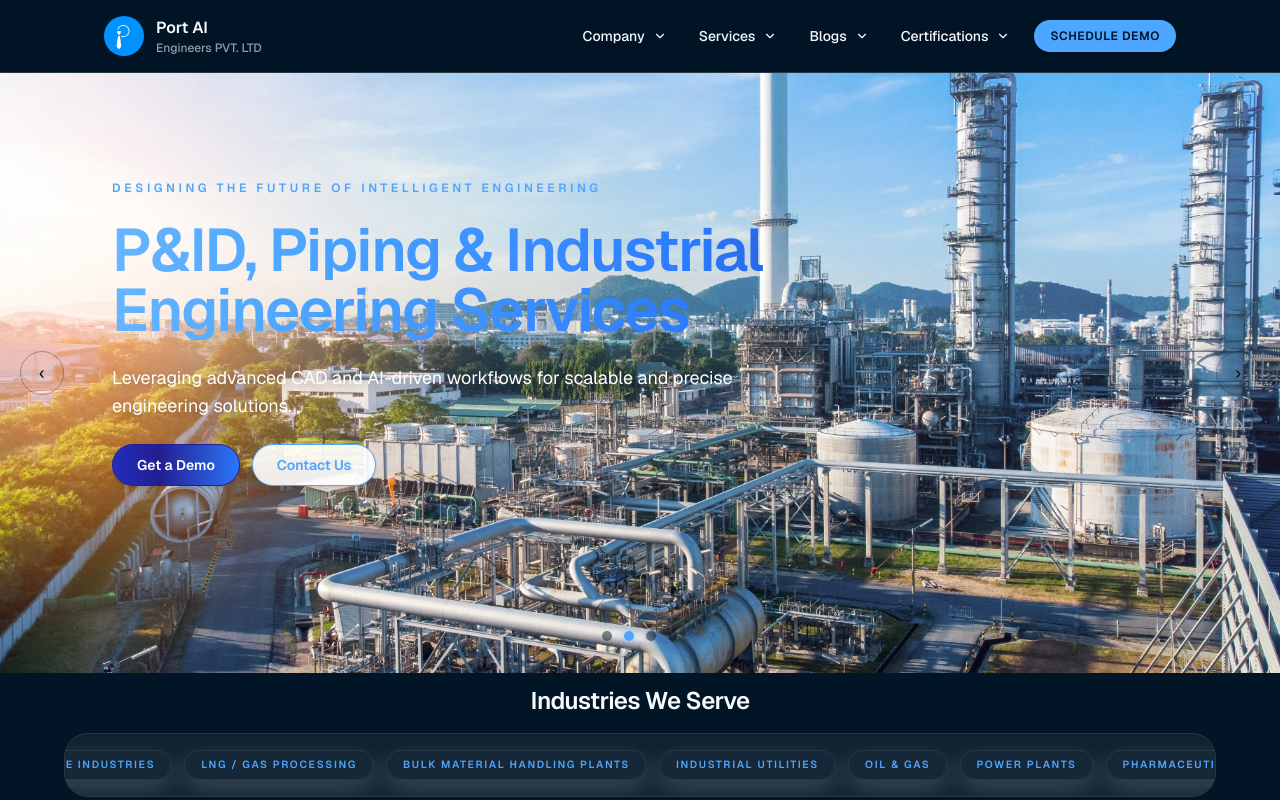
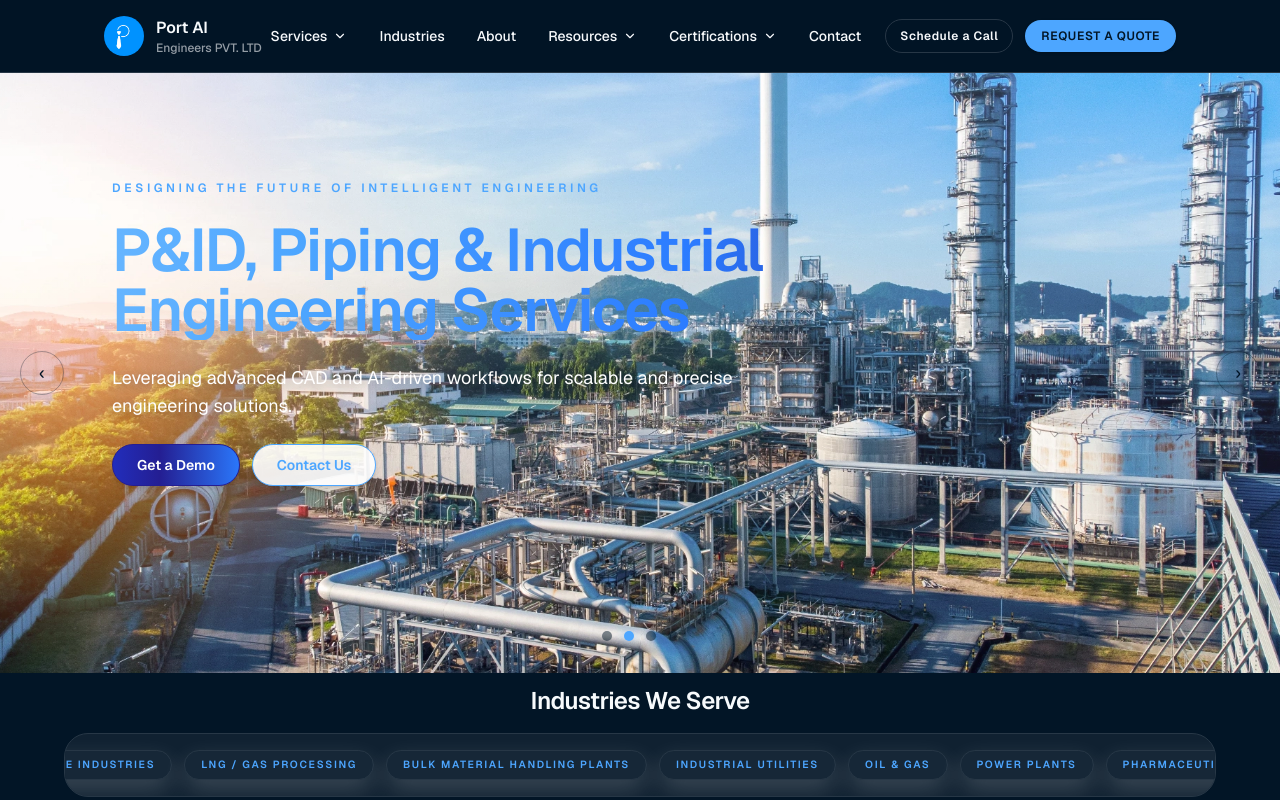
Before and after one commit to RamojiSai/portaiengineers, a Next.js app: page / in a window 1280 px wide. Shown: the top 800 px of the page. Built offline with nearby package versions, Linux system fonts and the light colour scheme.

Commit message:
SEO/UI: humanize global navigation and footer

```diff
--- a/src/components/layout/Header.tsx
+++ b/src/components/layout/Header.tsx
@@ -5,15 +5,18 @@ import Link from "next/link";
 import { usePathname } from "next/navigation";
 import { useEffect, useState } from "react";
 
-const navItems = [
-  {
-    label: "Company",
-    href: "/#about",
-    items: [
-      { label: "About Us", href: "/#about" },
-      { label: "Contact Us", href: "/contact/" },
-    ],
-  },
+type NavEntry = {
+  label: string;
+  href: string;
+};
+
+type NavItem = {
+  label: string;
+  href: string;
+  items?: NavEntry[];
+};
+
+const navItems: NavItem[] = [
   {
     label: "Services",
     href: "/services/",
@@ -26,22 +29,34 @@ const navItems = [
     ],
   },
   {
-    label: "Blogs",
+    label: "Industries",
+    href: "/#industries",
+  },
+  {
+    label: "About",
+    href: "/#about",
+  },
+  {
+    label: "Resources",
     href: "/blogs/",
     items: [
-      { label: "All Blogs", href: "/blogs/" },
-      { label: "Inside Port AI Engineers", href: "/blogs/all/" },
-      { label: "Engineering Blogs", href: "/blogs/engineers-blog/" },
+      { label: "All Resources", href: "/blogs/" },
+      { label: "Engineering Insights", href: "/blogs/engineers-blog/" },
+      { label: "Company Updates", href: "/blogs/all/" },
     ],
   },
   {
     label: "Certifications",
-    href: "/blogs/",
+    href: "/blogs/iso-9001-2015/",
     items: [
-      { label: "ISO Certified", href: "/blogs/iso-9001-2015/" },
-      { label: "Startup INDIA Certified", href: "/blogs/startup-certified/" },
+      { label: "ISO 9001:2015 Certified", href: "/blogs/iso-9001-2015/" },
+      { label: "Startup India Certified", href: "/blogs/startup-certified/" },
     ],
-  }
+  },
+  {
+    label: "Contact",
+    href: "/contact/",
+  },
 ];
 
 export default function Header() {
@@ -123,23 +138,48 @@ export default function Header() {
         </Link>
 
         <div className="hidden items-center gap-6 md:flex">
-          <nav className="flex items-center gap-8 text-sm font-medium text-[var(--color-text)]">
+          <nav className="flex items-center gap-6 text-sm font-medium text-[var(--color-text)] lg:gap-8">
             {navItems.map((item) => {
+              const hasDropdown = Boolean(item.items && item.items.length > 0);
               const isServicesItem = item.label === "Services";
               const isActive = isServicesItem
                 ? pathname.startsWith("/services")
-                : item.items.some((entry) => pathname.startsWith(entry.href));
+                : hasDropdown
+                  ? item.items!.some((entry) =>
+                      entry.href === "/blogs/"
+                        ? pathname === "/blogs" || pathname === "/blogs/"
+                        : pathname.startsWith(entry.href)
+                    )
+                  : item.href.startsWith("/#")
+                    ? false
+                    : pathname.startsWith(item.href);
+
+              if (!hasDropdown) {
+                return (
+                  <Link
+                    key={item.label}
+                    href={item.href}
+                    className={`transition-colors duration-300 hover:text-[var(--color-primary)] ${
+                      isActive ? "text-[var(--color-primary)]" : ""
+                    }`}
+                  >
+                    {item.label}
+                  </Link>
+                );
+              }
 
               return (
                 <div key={item.label} className="group relative">
                   <Link
                     href={item.href}
-                    className={`flex items-center gap-2 transition-colors duration-300 hover:text-[var(--color-primary)] ${isActive ? "text-[var(--color-primary)]" : ""
+                    className={`flex items-center gap-1.5 transition-colors duration-300 hover:text-[var(--color-primary)] ${
+                      isActive ? "text-[var(--color-primary)]" : ""
                     }`}
                   >
                     {item.label}
                     <span
-                      className={`transition-transform duration-300 group-hover:rotate-180 ${isActive ? "rotate-180" : ""
+                      className={`transition-transform duration-300 group-hover:rotate-180 ${
+                        isActive ? "rotate-180" : ""
                       }`}
                     >
                       <svg
@@ -159,7 +199,7 @@ export default function Header() {
                   <div className="pointer-events-none absolute left-0 top-full z-30 pt-3 opacity-0 transition-all duration-300 group-hover:pointer-events-auto group-hover:opacity-100">
                     <div className="w-60 translate-y-2 rounded-2xl bg-[color-mix(in_srgb,var(--color-bg)_85%,transparent)] p-4 text-sm text-[var(--color-text)] shadow-[0_16px_30px_var(--color-card-shadow)] backdrop-blur-lg transition-all duration-300 group-hover:translate-y-0">
                       <div className="flex flex-col gap-2">
-                        {item.items.map((entry) => {
+                        {item.items!.map((entry) => {
                           const entryHash = entry.href.split("#")[1];
                           const entryBase = entry.href.split("#")[0];
 
@@ -167,13 +207,16 @@ export default function Header() {
                             ? isEngineeringServicesPage
                               ? (activeSection ?? "engineering-flow") === entryHash
                               : pathname.startsWith(entryBase)
+                            : entry.href === "/blogs/"
+                              ? pathname === "/blogs" || pathname === "/blogs/"
                               : pathname.startsWith(entryBase);
 
                           return (
                             <Link
                               key={entry.label}
                               href={entry.href}
-                              className={`rounded-lg px-3 py-2 transition-colors duration-300 hover:bg-[color-mix(in_srgb,var(--color-bg)_70%,transparent)] hover:text-[var(--color-primary)] ${isEntryActive
+                              className={`rounded-lg px-3 py-2 transition-colors duration-300 hover:bg-[color-mix(in_srgb,var(--color-bg)_70%,transparent)] hover:text-[var(--color-primary)] ${
+                                isEntryActive
                                   ? "bg-[color-mix(in_srgb,var(--color-bg)_70%,transparent)] text-[var(--color-primary)]"
                                   : ""
                               }`}
@@ -189,14 +232,22 @@ export default function Header() {
               );
             })}
           </nav>
+          <div className="flex items-center gap-3">
             <a
               href="https://calendar.app.google/4EDU6NFyWQLtrG91A"
               target="_blank"
               rel="noopener noreferrer"
+              className="hidden items-center justify-center rounded-full border border-[var(--color-border)] px-3.5 py-2 text-xs font-semibold tracking-wider text-[var(--color-text)] transition-all duration-300 hover:border-[var(--color-primary)] hover:text-[var(--color-primary)] lg:inline-flex"
+            >
+              Schedule a Call
+            </a>
+            <Link
+              href="/contact/"
               className="inline-flex items-center justify-center rounded-full bg-[var(--color-primary)] px-4 py-2 text-xs font-semibold uppercase tracking-wider text-[var(--color-on-primary)] shadow-sm transition-all duration-300 hover:opacity-95 hover:shadow-md"
             >
-            Schedule Demo
-          </a>
+              Request a Quote
+            </Link>
+          </div>
         </div>
 
         <button
@@ -237,12 +288,40 @@ export default function Header() {
           isOpen ? "max-h-[80vh] overflow-y-auto opacity-100" : "max-h-0 overflow-hidden opacity-0"
         }`}
       >
-        <nav className="flex flex-col gap-4 px-6 py-4 text-sm font-medium text-[var(--color-text)]">
+        <nav className="flex flex-col gap-3 px-6 py-4 text-sm font-medium text-[var(--color-text)]">
           {navItems.map((item) => {
+            const hasDropdown = Boolean(item.items && item.items.length > 0);
             const isServicesItem = item.label === "Services";
             const isActive = isServicesItem
               ? pathname.startsWith("/services")
-              : item.items.some((entry) => pathname.startsWith(entry.href));
+              : hasDropdown
+                ? item.items!.some((entry) =>
+                    entry.href === "/blogs/"
+                      ? pathname === "/blogs" || pathname === "/blogs/"
+                      : pathname.startsWith(entry.href)
+                  )
+                : item.href.startsWith("/#")
+                  ? false
+                  : pathname.startsWith(item.href);
+
+            if (!hasDropdown) {
+              return (
+                <div key={item.label} className="rounded-lg px-2 py-2">
+                  <Link
+                    href={item.href}
+                    onClick={() => {
+                      setIsOpen(false);
+                      setActiveMobileMenu(null);
+                    }}
+                    className={`block transition-colors duration-300 hover:text-[var(--color-primary)] ${
+                      isActive ? "text-[var(--color-primary)]" : ""
+                    }`}
+                  >
+                    {item.label}
+                  </Link>
+                </div>
+              );
+            }
 
             return (
               <div key={item.label} className="flex flex-col gap-2">
@@ -253,7 +332,8 @@ export default function Header() {
                       setIsOpen(false);
                       setActiveMobileMenu(null);
                     }}
-                    className={`flex-1 text-left transition-colors duration-300 hover:text-[var(--color-primary)] ${isActive ? "text-[var(--color-primary)]" : ""
+                    className={`flex-1 text-left transition-colors duration-300 hover:text-[var(--color-primary)] ${
+                      isActive ? "text-[var(--color-primary)]" : ""
                     }`}
                   >
                     {item.label}
@@ -265,7 +345,8 @@ export default function Header() {
                     className="p-1 text-[var(--color-text)] transition-colors hover:text-[var(--color-primary)]"
                   >
                     <span
-                      className={`inline-block transition-transform duration-300 ${activeMobileMenu === item.label ? "rotate-180" : ""
+                      className={`inline-block transition-transform duration-300 ${
+                        activeMobileMenu === item.label ? "rotate-180" : ""
                       }`}
                     >
                       <svg
@@ -284,13 +365,14 @@ export default function Header() {
                   </button>
                 </div>
                 <div
-                  className={`grid overflow-hidden transition-all duration-300 ${activeMobileMenu === item.label
+                  className={`grid overflow-hidden transition-all duration-300 ${
+                    activeMobileMenu === item.label
                       ? "grid-rows-[1fr] opacity-100"
                       : "grid-rows-[0fr] opacity-0"
                   }`}
                 >
                   <div className="flex min-h-0 flex-col gap-1 pl-2">
-                    {item.items.map((entry) => {
+                    {item.items!.map((entry) => {
                       const entryHash = entry.href.split("#")[1];
                       const entryBase = entry.href.split("#")[0];
 
@@ -298,6 +380,8 @@ export default function Header() {
                         ? isEngineeringServicesPage
                           ? (activeSection ?? "engineering-flow") === entryHash
                           : pathname.startsWith(entryBase)
+                        : entry.href === "/blogs/"
+                          ? pathname === "/blogs" || pathname === "/blogs/"
                           : pathname.startsWith(entryBase);
 
                       return (
@@ -308,7 +392,8 @@ export default function Header() {
                             setIsOpen(false);
                             setActiveMobileMenu(null);
                           }}
-                          className={`rounded-lg px-3 py-2 text-[var(--color-muted)] transition-colors duration-300 hover:bg-[var(--color-surface)] hover:text-[var(--color-primary)] ${isEntryActive
+                          className={`rounded-lg px-3 py-2 text-[var(--color-muted)] transition-colors duration-300 hover:bg-[var(--color-surface)] hover:text-[var(--color-primary)] ${
+                            isEntryActive
                               ? "bg-[var(--color-surface)] text-[var(--color-primary)]"
                               : ""
                           }`}
@@ -322,15 +407,22 @@ export default function Header() {
               </div>
             );
           })}
-          <div className="mt-2 border-t border-[var(--color-border)] pt-3">
+          <div className="mt-2 flex flex-col gap-2 border-t border-[var(--color-border)] pt-3">
+            <Link
+              href="/contact/"
+              onClick={() => setIsOpen(false)}
+              className="flex w-full items-center justify-center rounded-xl bg-[var(--color-primary)] px-4 py-2.5 text-xs font-semibold uppercase tracking-wider text-[var(--color-on-primary)] shadow-sm transition-opacity hover:opacity-95"
+            >
+              Request a Quote
+            </Link>
             <a
               href="https://calendar.app.google/4EDU6NFyWQLtrG91A"
               target="_blank"
               rel="noopener noreferrer"
               onClick={() => setIsOpen(false)}
-              className="flex w-full items-center justify-center rounded-xl bg-[var(--color-primary)] px-4 py-2.5 text-xs font-semibold uppercase tracking-wider text-[var(--color-on-primary)] shadow-sm transition-opacity hover:opacity-95"
+              className="flex w-full items-center justify-center rounded-xl border border-[var(--color-border)] px-4 py-2.5 text-xs font-semibold tracking-wider text-[var(--color-text)] transition-colors hover:border-[var(--color-primary)] hover:text-[var(--color-primary)]"
             >
-              Schedule Demo
+              Schedule a Call
             </a>
           </div>
         </nav>
--- a/src/components/sections/FooterSection.tsx
+++ b/src/components/sections/FooterSection.tsx
@@ -4,7 +4,7 @@ import Link from "next/link";
 type FooterLink = {
   label: string;
   href: string;
-  isSpecial?: boolean;
+  isExternal?: boolean;
 };
 
 type FooterColumn = {
@@ -14,48 +14,46 @@ type FooterColumn = {
 
 const footerColumns: FooterColumn[] = [
   {
-    title: "Plant Engineering Services",
+    title: "Services",
     links: [
-      { label: "Engineering Services", href: "/services/engineering/" },
-      { label: "Process Engineering", href: "/services/engineering/process/" },
-      { label: "3D Piping Engineering", href: "/services/engineering/piping-3d/" },
-      { label: "Piping Engineering Services", href: "/services/engineering/piping-engineering/" },
-      { label: "Instrumentation & Control", href: "/services/engineering/instrumentation/" },
-      { label: "Piping Stress Analysis", href: "/services/engineering/piping-stress-analysis/" },
-      { label: "Greenfield Projects", href: "/services/engineering/greenfield-projects/" },
-      { label: "Brownfield Projects", href: "/services/engineering/brownfield-projects/" },
-      { label: "Power Plants", href: "/services/engineering/power-plants/" },
-      { label: "Industrial Plant Layout", href: "/services/engineering/plant-layout/" },
-    ],
-  },
-  {
-    title: "Cad Services",
-    links: [
-      { label: "Process Flow Diagram (PFD)", href: "/services/cad/pfd/" },
-      { label: "P&ID Drawings", href: "/services/cad/pid/" },
-      { label: "Isometric Drawings", href: "/services/cad/isometric/" },
-      { label: "General Arrangement", href: "/services/cad/general-arrangement/" },
-      { label: "CAD Conversion", href: "/services/cad/conversion/" },
-      { label: "CAD Training", href: "/services/cad/training/" },
-      { label: "CAD Automation", href: "/services/cad/automation/" },
+      { label: "P&ID Design & Drafting", href: "/services/cad/pid/" },
+      { label: "PFD Design & Drafting", href: "/services/cad/pfd/" },
+      { label: "Plant Layout", href: "/services/engineering/plant-layout/" },
+      { label: "General Arrangement Drawings", href: "/services/cad/general-arrangement/" },
       { label: "Fire Evacuation Drawings", href: "/services/cad/fire-evacuation/" },
+      { label: "Piping Engineering", href: "/services/engineering/piping-engineering/" },
+      { label: "3D Piping Design", href: "/services/engineering/piping-3d/" },
     ],
   },
   {
     title: "Company",
     links: [
       { label: "About", href: "/#about" },
-      { label: "Leadership", href: "/#about" },
-      { label: "Partners", href: "/#about" },
-      { label: "Contact Us", href: "/contact/" },
+      { label: "Industries", href: "/#industries" },
+      { label: "Certifications", href: "/blogs/iso-9001-2015/" },
+      { label: "Resources", href: "/blogs/" },
     ],
   },
-
   {
-    title: "Certifications",
+    title: "Contact",
     links: [
-      { label: "ISO  9001 : 2015", href: "/blogs/iso-9001-2015/" },
-      { label: "Startup India Certified", href: "/blogs/startup-certified/" },
+      {
+        label: "Hyderabad, Telangana, India",
+        href: "https://maps.app.goo.gl/1m6XzmsweawyRhDh8",
+        isExternal: true,
+      },
+      {
+        label: "contact@portaiengineers.com",
+        href: "mailto:contact@portaiengineers.com",
+        isExternal: true,
+      },
+      { label: "Contact Us", href: "/contact/" },
+      { label: "Request a Quote", href: "/contact/" },
+      {
+        label: "Schedule a Call",
+        href: "https://calendar.app.google/4EDU6NFyWQLtrG91A",
+        isExternal: true,
+      },
     ],
   },
 ];
@@ -130,29 +128,38 @@ export default function FooterSection() {
     <footer className="w-full bg-[var(--color-footer-bg)] text-[var(--color-on-footer)]">
       <div className="border-t border-[color-mix(in_srgb,var(--color-on-footer)_10%,transparent)]" />
       <div className="mx-auto w-full max-w-6xl px-6 py-16 sm:px-10">
-        <div className="grid gap-10 lg:grid-cols-[repeat(4,minmax(0,1fr))_minmax(0,1.2fr)]">
+        <div className="grid gap-10 sm:grid-cols-2 lg:grid-cols-[repeat(3,minmax(0,1fr))_minmax(0,1.3fr)]">
           {footerColumns.map((column) => (
             <div key={column.title} className="space-y-4">
               <h3 className="text-xs font-semibold uppercase tracking-[0.2em] text-[var(--color-on-footer-muted)]">
                 {column.title}
               </h3>
               <div className="flex flex-col gap-2 text-sm text-[var(--color-on-footer)]">
-                {column.links.map((link) => (
+                {column.links.map((link) => {
+                  if (link.isExternal) {
+                    return (
+                      <a
+                        key={link.label}
+                        href={link.href}
+                        target={link.href.startsWith("http") ? "_blank" : undefined}
+                        rel={link.href.startsWith("http") ? "noreferrer" : undefined}
+                        className="transition-colors duration-300 hover:text-[var(--color-primary)]"
+                      >
+                        {link.label}
+                      </a>
+                    );
+                  }
+
+                  return (
                     <Link
                       key={link.label}
                       href={link.href}
                       className="transition-colors duration-300 hover:text-[var(--color-primary)]"
                     >
-                    {link.isSpecial ? (
-                      <span className="flex items-center gap-2">
                       {link.label}
-                        <span className="h-2 w-2 rounded-full bg-[var(--color-primary)] shadow-[0_0_8px_rgba(15,118,110,0.8)]" />
-                      </span>
-                    ) : (
-                      link.label
-                    )}
                     </Link>
-                ))}
+                  );
+                })}
               </div>
             </div>
           ))}
@@ -177,17 +184,28 @@ export default function FooterSection() {
               <p className="text-sm leading-relaxed text-[var(--color-on-footer-muted)]">
                 Get answers and a customized quote for your projects
               </p>
+              <div className="flex flex-col gap-2.5 pt-1">
+                <Link
+                  href="/contact/"
+                  className="group inline-flex w-full items-center justify-between rounded-xl bg-[var(--color-primary)] px-4 py-2.5 text-xs font-semibold uppercase tracking-wider text-[var(--color-on-primary)] transition-opacity hover:opacity-95"
+                >
+                  Request a Quote
+                  <span className="transition-transform duration-300 group-hover:translate-x-1">
+                    →
+                  </span>
+                </Link>
                 <a
                   href="https://calendar.app.google/4EDU6NFyWQLtrG91A"
                   target="_blank"
                   rel="noopener noreferrer"
-                className="group inline-flex w-full items-center justify-between rounded-xl border border-[color-mix(in_srgb,var(--color-on-footer)_55%,transparent)] bg-transparent px-4 py-3 text-[11px] font-semibold uppercase tracking-[0.26em] text-[var(--color-on-footer)] transition-all duration-300 hover:border-[var(--color-primary)] hover:shadow-[0_0_18px_rgba(15,118,110,0.35)]"
+                  className="group inline-flex w-full items-center justify-between rounded-xl border border-[color-mix(in_srgb,var(--color-on-footer)_55%,transparent)] bg-transparent px-4 py-2.5 text-xs font-semibold uppercase tracking-wider text-[var(--color-on-footer)] transition-all duration-300 hover:border-[var(--color-primary)] hover:shadow-[0_0_18px_rgba(15,118,110,0.35)]"
                 >
-                SCHEDULE DEMO
+                  Schedule a Call
                   <span className="transition-transform duration-300 group-hover:translate-x-1">
                     →
                   </span>
                 </a>
+              </div>
             </div>
           </div>
         </div>
@@ -209,8 +227,8 @@ export default function FooterSection() {
                     Engineers PVT. LTD
                   </span>
                 </div>
-                <p>
-                  Advanced Engineering Powered by AI
+                <p className="max-w-md text-xs leading-relaxed text-[var(--color-on-footer-muted)]">
+                  Port AI Engineers provides engineering design, drafting and CAD services for EPC and industrial projects.
                 </p>
               </div>
             </div>
```
Lines whose indentation alone changed are shown as unchanged.
